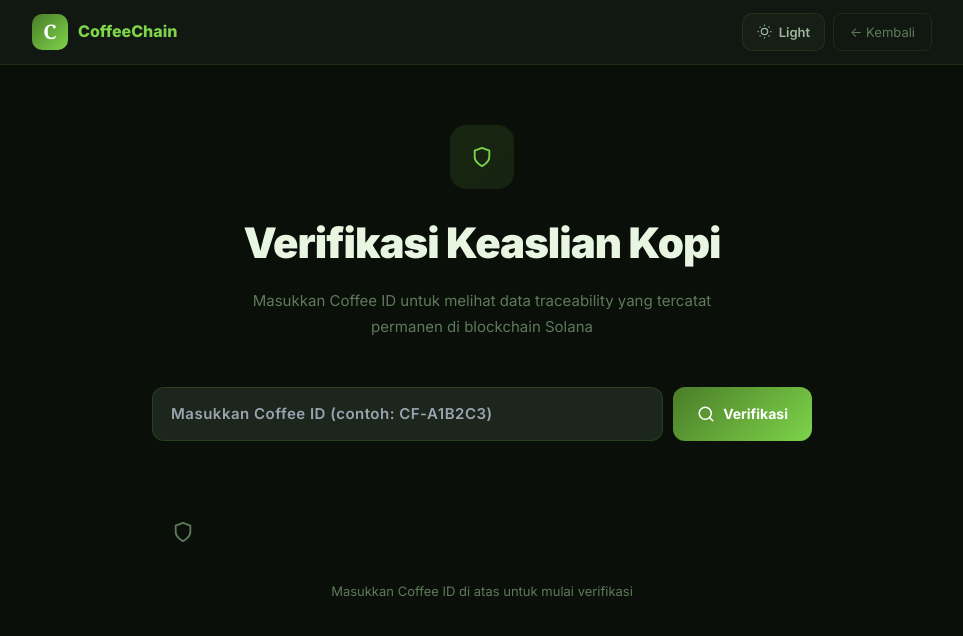
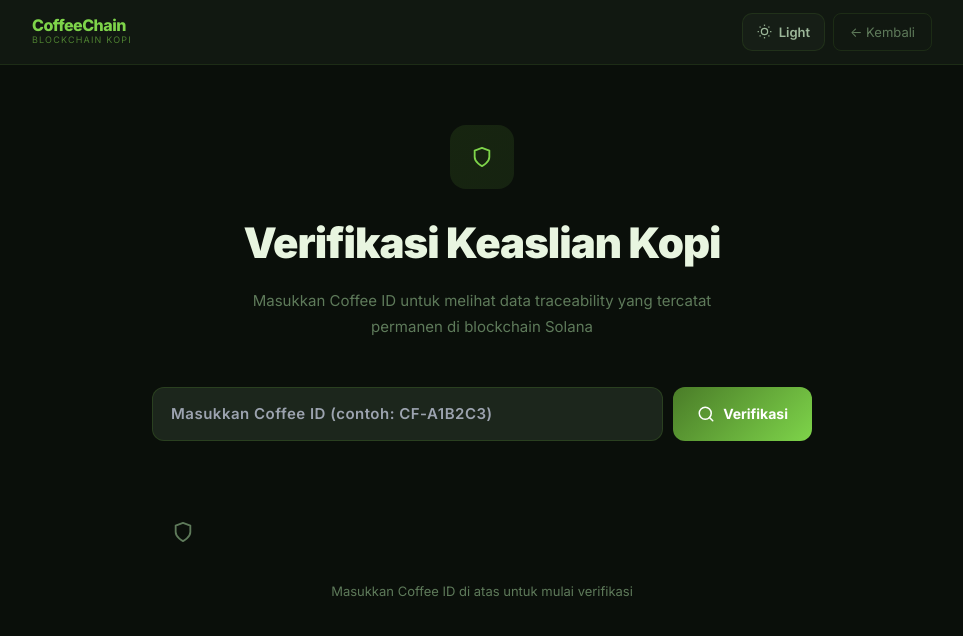
Before and after one commit to BamsHub/CoffeChain, a Next.js app: page /trace in a window 1280 px wide. Shown: the top 636 px of the page, without its empty margins (158-1121 px from the left). Built offline with nearby package versions, Linux system fonts and the light colour scheme; what @solana/web3.js would draw is missing.

Commit message:
fix: remove logo icons, show only CoffeeChain text everywhere

```diff
--- a/src/app/page.jsx
+++ b/src/app/page.jsx
@@ -504,9 +504,10 @@ export default function LandingPage() {
             }}>
                 <div style={{ maxWidth: 1200, margin: '0 auto', display: 'flex', alignItems: 'center', justifyContent: 'space-between', height: 68 }}>
                     {/* Logo */}
-                    <Link href="/" style={{ display: 'flex', alignItems: 'center', gap: 10, textDecoration: 'none' }}>
-                        <div style={{ width: 38, height: 38, borderRadius: 10, background: 'linear-gradient(135deg,#4A7C28,#7ED44A)', display: 'flex', alignItems: 'center', justifyContent: 'center', color: '#fff', flexShrink: 0, fontFamily:'Georgia,serif', fontWeight:900, fontSize:22 }}>
-                            C
+                    <Link href="/" style={{ textDecoration: 'none' }}>
+                        <div>
+                            <div style={{ fontWeight: 800, fontSize: 17, color: '#7ED44A', letterSpacing: '-0.5px', lineHeight: 1 }}>CoffeeChain</div>
+                            <div style={{ fontSize: 9, color: 'rgba(126,212,74,0.55)', letterSpacing: 1.2, textTransform: 'uppercase' }}>Blockchain Kopi</div>
                         </div>
                     </Link>
 
--- a/src/app/trace/page.jsx
+++ b/src/app/trace/page.jsx
@@ -179,9 +179,11 @@ export default function TracePage() {
             `}</style>
             <nav style={{ position: 'sticky', top: 0, zIndex: 50, background: 'var(--color-bg-surface)', backdropFilter: 'blur(20px)', borderBottom: '1px solid var(--color-border)', padding: '0 20px' }}>
                 <div style={{ maxWidth: 900, margin: '0 auto', display: 'flex', alignItems: 'center', justifyContent: 'space-between', height: 64 }}>
-                    <Link href="/" style={{ display: 'flex', alignItems: 'center', gap: 10, textDecoration: 'none' }}>
-                        <div style={{ width: 36, height: 36, borderRadius: 10, background: 'linear-gradient(135deg,#4A7C28,#7ED44A)', display: 'flex', alignItems: 'center', justifyContent: 'center', color: '#fff', fontFamily:'Georgia,serif', fontWeight:900, fontSize:20 }}>C</div>
-                        <span style={{ fontWeight: 800, fontSize: 16, color: '#7ED44A' }}>CoffeeChain</span>
+                    <Link href="/" style={{ textDecoration: 'none' }}>
+                        <div>
+                            <div style={{ fontWeight: 800, fontSize: 16, color: '#7ED44A', letterSpacing: '-0.5px', lineHeight: 1 }}>CoffeeChain</div>
+                            <div style={{ fontSize: 9, color: 'rgba(126,212,74,0.55)', letterSpacing: 1.2, textTransform: 'uppercase' }}>Blockchain Kopi</div>
+                        </div>
                     </Link>
                     <div style={{ display: 'flex', alignItems: 'center', gap: 8 }}>
                         <ThemeToggle />
--- a/src/components/Sidebar/Sidebar.jsx
+++ b/src/components/Sidebar/Sidebar.jsx
@@ -51,11 +51,9 @@ export default function Sidebar({ collapsed, onToggle }) {
         <aside className={`${styles.sidebar} ${collapsed ? styles.collapsed : ''}`}>
             {/* Logo */}
             <div className={styles.logo}>
-                <div className={styles.logoIcon} style={{ background: 'linear-gradient(135deg,#4A7C28,#7ED44A)', borderRadius: 8, display: 'flex', alignItems: 'center', justifyContent: 'center', color: '#fff', fontFamily: 'Georgia,serif', fontWeight: 900, fontSize: 20, width: 32, height: 32 }}>
-                    C
-                </div>
                 {!collapsed && (
                     <div className={styles.logoText}>
+                        <span className={styles.logoName}>CoffeeChain</span>
                         <span className={styles.logoTagline}>Blockchain Kopi</span>
                     </div>
                 )}
```
